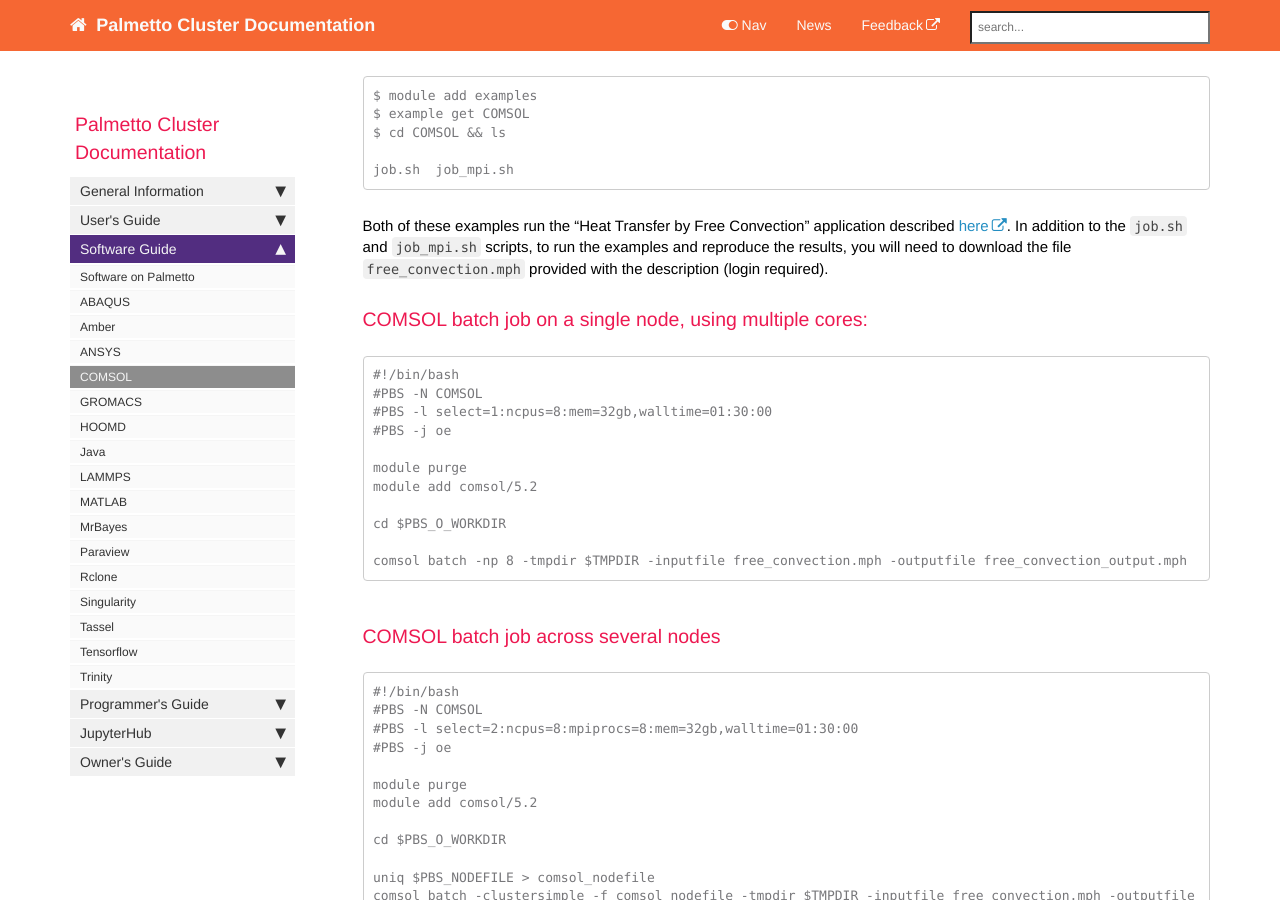
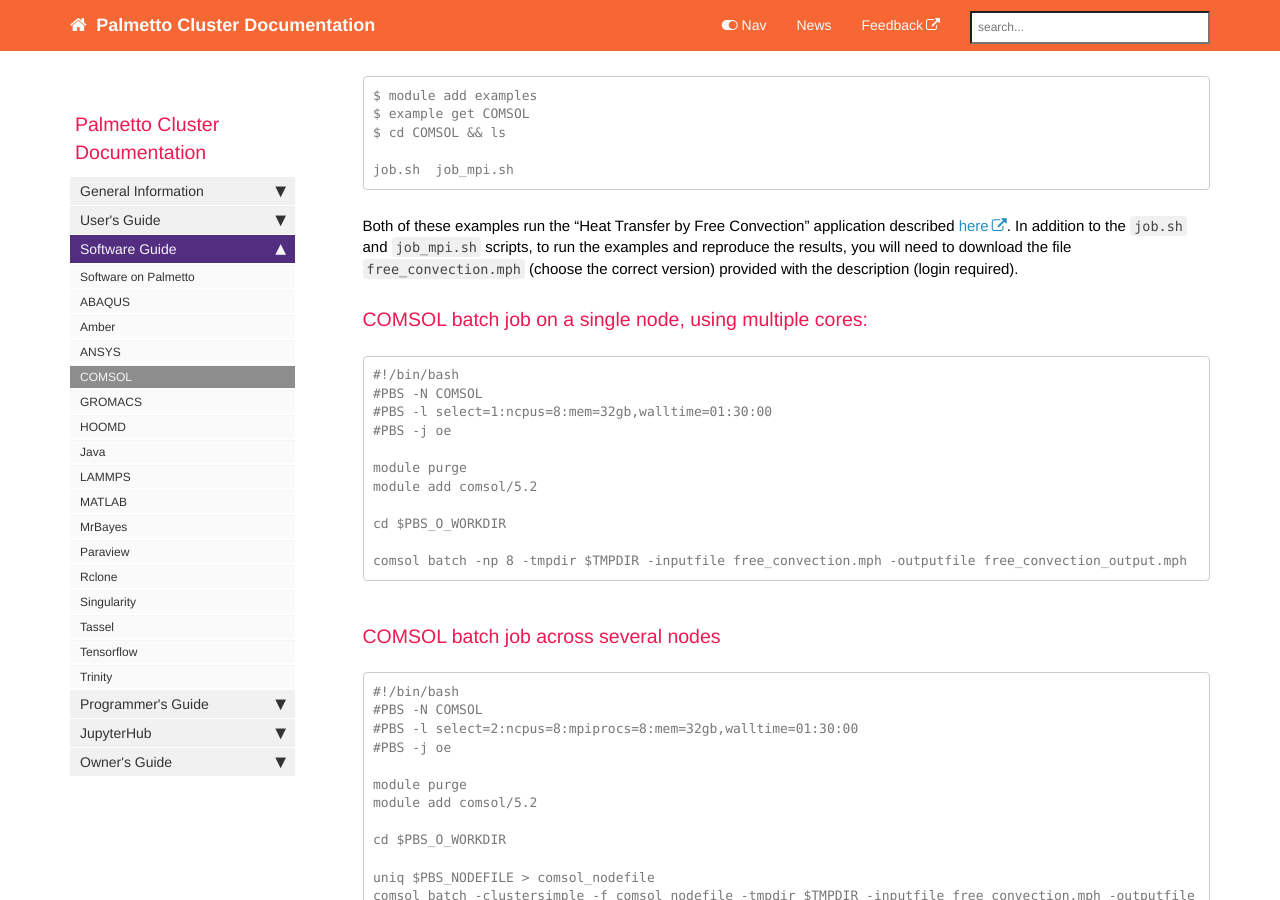
Before and after one commit to clemsonciti/palmetto-documentation, a Jekyll site: the page built from pages/documentation/software_comsol.md, in a window 1280 px wide and 900 px high, scrolled down 1042 px. Built offline with Jekyll 4.4.1, drawn with Linux system fonts in a browser that asks for light colours; nearby versions of some CDN libraries; comment, search, counter and statistics services are not loaded.

Commit message:
Update software_comsol.md

```diff
--- a/pages/documentation/software_comsol.md
+++ b/pages/documentation/software_comsol.md
@@ -68,7 +68,7 @@
 "Heat Transfer by Free Convection" application described
 [here](https://www.comsol.com/model/heat-transfer-by-free-convection-122).
 In addition to the `job.sh` and `job_mpi.sh` scripts, to run the examples and reproduce the results,
-you will need to download the file `free_convection.mph` provided
+you will need to download the file `free_convection.mph` (choose the correct version) provided
 with the description (login required).
 
 ### COMSOL batch job on a single node, using multiple cores:
```
